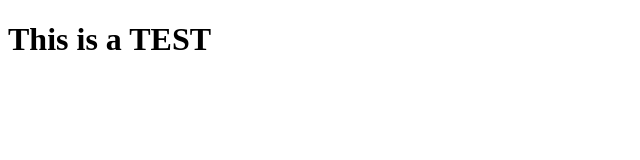
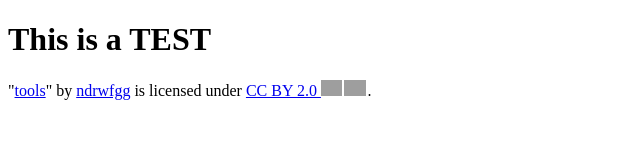
Before and after one commit to gretalauro/gretalauro.github.io, a plain HTML site: page index.html in a window 1280 px wide. Shown: the whole page, without its empty margins (0-640 px from the left). Drawn offline with Linux system fonts and the light colour scheme; grey boxes are pictures that could not be loaded.

Commit message:
added attribution

```diff
--- a/index.html
+++ b/index.html
@@ -5,5 +5,6 @@
   <body>
     <h1>This is a TEST</h1>
     <imag src="tools.jpg" alt="machine shop tools">
+        <p class="attribution">"<a target="_blank" rel="noopener noreferrer" href="https://www.flickr.com/photos/69024001@N00/61864434">tools</a>" by <a target="_blank" rel="noopener noreferrer" href="https://www.flickr.com/photos/69024001@N00">ndrwfgg</a> is licensed under <a target="_blank" rel="noopener noreferrer" href="https://creativecommons.org/licenses/by/2.0/?ref=openverse">CC BY 2.0 <img src="https://mirrors.creativecommons.org/presskit/icons/cc.svg" style="height: 1em; margin-right: 0.125em; display: inline;"></img><img src="https://mirrors.creativecommons.org/presskit/icons/by.svg" style="height: 1em; margin-right: 0.125em; display: inline;"></img></a>. </p>
   </body>
 </html>
```
